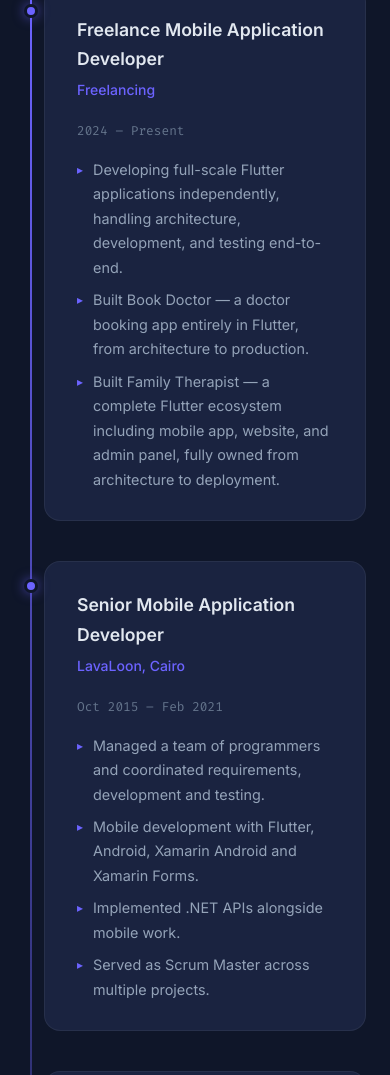
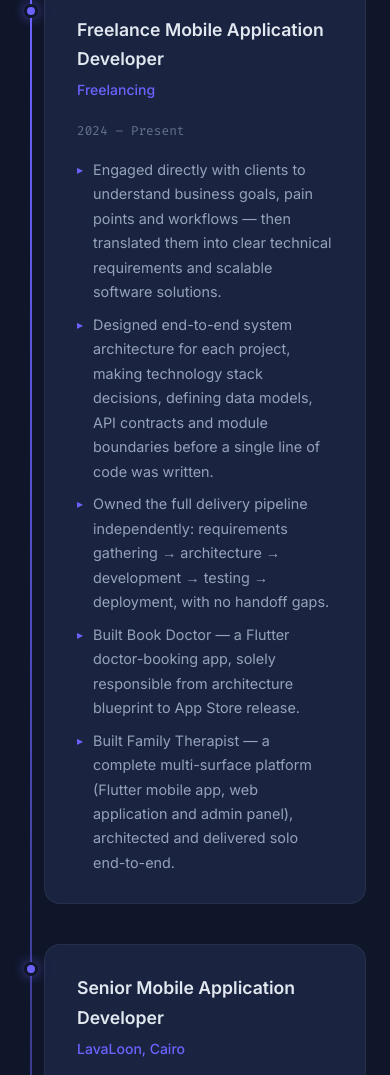
Before and after one commit to samarhany/samar-portfolio, a website: page public/index.html in a window 390 px wide. Shown: the part 3950-5025 px from the top of the page. Drawn offline with Linux system fonts and the light colour scheme.

Commit message:
Enhance freelance 2024-present role with architecture and client skills

```diff
--- a/public/index.html
+++ b/public/index.html
@@ -185,9 +185,11 @@
               <span class="timeline-date">2024 – Present</span>
             </div>
             <ul>
-              <li>Developing full-scale Flutter applications independently, handling architecture, development, and testing end-to-end.</li>
-              <li>Built Book Doctor — a doctor booking app entirely in Flutter, from architecture to production.</li>
-              <li>Built Family Therapist — a complete Flutter ecosystem including mobile app, website, and admin panel, fully owned from architecture to deployment.</li>
+              <li>Engaged directly with clients to understand business goals, pain points and workflows — then translated them into clear technical requirements and scalable software solutions.</li>
+              <li>Designed end-to-end system architecture for each project, making technology stack decisions, defining data models, API contracts and module boundaries before a single line of code was written.</li>
+              <li>Owned the full delivery pipeline independently: requirements gathering → architecture → development → testing → deployment, with no handoff gaps.</li>
+              <li>Built Book Doctor — a Flutter doctor-booking app, solely responsible from architecture blueprint to App Store release.</li>
+              <li>Built Family Therapist — a complete multi-surface platform (Flutter mobile app, web application and admin panel), architected and delivered solo end-to-end.</li>
             </ul>
           </div>
         </div>
```
